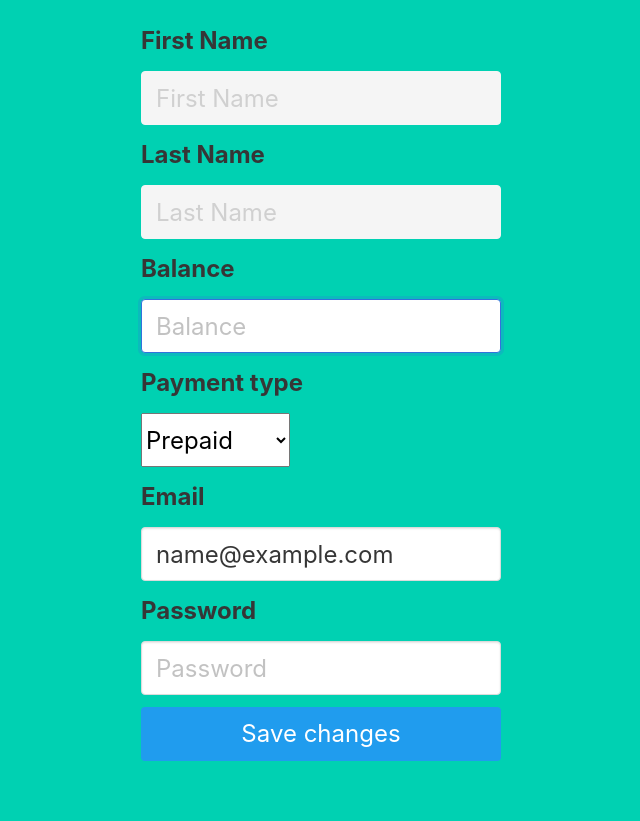
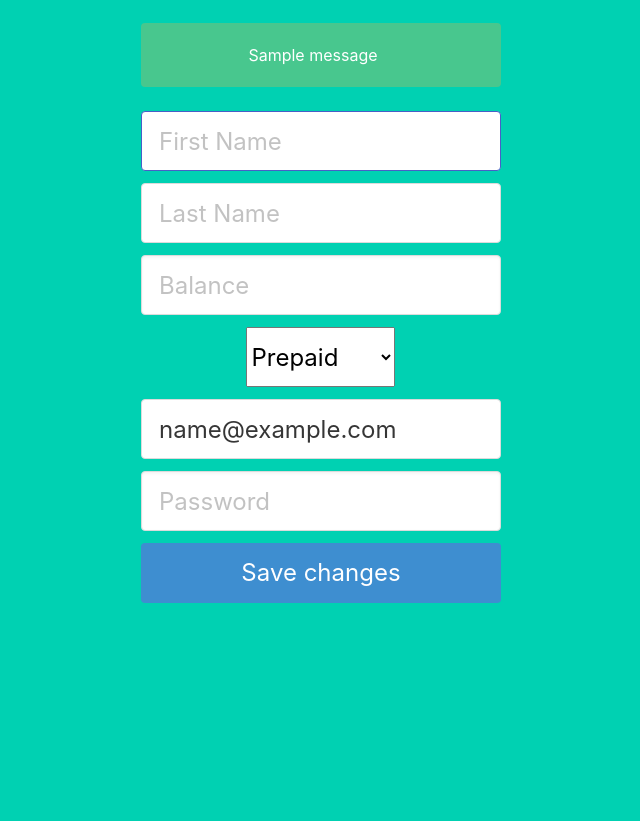
Before and after one commit to BTH-Scooter-Project/esc, a Flask app: page /profile in a window 1280 px wide. Shown: the part 149-970 px from the top of the page, without its empty margins (319-959 px from the left). After the commit the page ends 752 px from the top, so only its background shows below. Run offline with Flask 2, Linux system fonts and the light colour scheme; the visitor is signed in with stand-in values (Sample User, id 1); one stand-in notice (Sample message) is shown; some libraries are stand-ins or nearby versions.

Commit message:
Update profile finished, fixed error with existing login

```diff
--- a/cust_iface/app/main.py
+++ b/cust_iface/app/main.py
@@ -1,7 +1,8 @@
 # main.py
 
-from flask import Blueprint, render_template
+from flask import Blueprint, render_template, request, url_for, redirect, flash
 from flask_login import login_required, current_user
+from markupsafe import escape
 
 main = Blueprint('main', __name__)
 
@@ -27,31 +28,28 @@
     return render_template('profile.html')
 
 
-@main.route('/profile')
+@main.route('/profile', methods=['POST'])
 @login_required
 def login_post():
-    """/profile route (PUT).
+    """/profile route (POST).
 
     Returns:
         [type]: [description]
     """
 
     response = current_user.update(
+        email=escape(request.form.get('email')),
         balance=escape(request.form.get('balance')),
         payment=escape(request.form.get('payment')),
         password=escape(request.form.get('password'))
         )
 
-    # check if customer actually exists
+    print(response)
+
+    flash(response['message'])
     if response['status_code'] != 200:
-        flash(response['message'])
         flash(response['detail'])
-        return redirect(url_for('main.profile'))
-
-    print(response)
-    # if the above check passes, then we know the customer has the right credentials
     return redirect(url_for('main.profile'))
-
 
 
 @main.route('/travels')
--- a/cust_iface/app/models.py
+++ b/cust_iface/app/models.py
@@ -24,10 +24,11 @@
         self.token = token
         self.email = email
         self.get_customer_info()
-        self.setCustomer(self)
+        self.set_customer(self)
 
     @classmethod
-    def setCustomer(cls, self):
+    def set_customer(cls, self):
+        """Add customer to the class."""
         cls.customers.append(self)
         print('cls.customers.id: ' + cls.customers[0].get_id())
 
@@ -86,6 +87,8 @@
 
         error_obj = req.json()['errors']
         error_obj['status_code'] = req.status_code
+        if not hasattr(error_obj, 'message'):
+            error_obj['message'] = error_obj['title']
         print("login error")
         pprint(error_obj)
 
@@ -180,7 +183,7 @@
         error_obj['status_code'] = req.status_code
         return error_obj
 
-    def update(self, payment, balance, password):
+    def update(self, email, balance, payment, password):
         """Update customer.
 
         Args:
@@ -193,7 +196,7 @@
         config = Customer.get_config(Customer.CONFIG_FILE)
         update_url = config['BASE_URL'] + '/v1/auth/customer?apiKey=' + config['API_KEY']
         body_obj = dict(
-            email= email,
+            email=email,
             password=password,
             balance=balance,
             payment=payment,
--- a/cust_iface/app/templates/base.html
+++ b/cust_iface/app/templates/base.html
@@ -8,7 +8,8 @@
     <meta http-equiv="X-UA-Compatible" content="IE=edge">
     <meta name="viewport" content="width=device-width, initial-scale=1">
     <title>Flask Auth Example</title>
-    <link rel="stylesheet" href="https://cdnjs.cloudflare.com/ajax/libs/bulma/0.7.2/css/bulma.min.css" />
+    <link rel="stylesheet" href="https://cdnjs.cloudflare.com/ajax/libs/bulma/0.9.3/css/bulma.min.css" />
+    <script src="https://kit.fontawesome.com/c191ff8587.js" crossorigin="anonymous"></script>
 </head>
 
 <body>
--- a/cust_iface/app/templates/profile.html
+++ b/cust_iface/app/templates/profile.html
@@ -14,35 +14,44 @@
         Welcome, {{ current_user.firstname}} {{ current_user.lastname }}!
     </h1>
 
-  <form method="POST" action="/save-profile">
+    {% with messages = get_flashed_messages() %}
+    {% if messages %}
+        {% if messages[1] %}
+        <div class="notification is-danger">
+        {% else -%}
+        <div class="notification is-success">
+        {% endif %}
+            {{ messages[0] }}
+            <br/>
+            {{ messages[1] }}
+        </div>
+    {% endif %}
+    {% endwith %}
+    <form method="POST" action="/profile">
 
         <div class="field">
-        <div class="control">
-            <label class="label is-large" for="firstname">First Name</label>
-            <input disabled class="input is-large" type="text" name="firstname" placeholder="First Name"
+            <div class="control has-icons-right">
+                <input readonly class="input is-large" type="text" name="firstname" placeholder="First Name"
                     autofocus="" value="{{ current_user.firstname }}">
             </div>
         </div>
 
         <div class="field">
-        <div class="control">
-            <label class="label is-large" for="lastname">Last Name</label>
-            <input disabled class="input is-large" type="text" name="lastname" placeholder="Last Name"
+            <div class="control has-icons-right">
+                <input readonly class="input is-large" type="text" name="lastname" placeholder="Last Name"
                     autofocus="" value="{{ current_user.lastname }}">
             </div>
         </div>
 
         <div class="field">
-        <div class="control">
-            <label class="label is-large" for="balance">Balance</label>
+            <div class="control has-icons-right">
                 <input class="input is-large" type="text" name="balance" placeholder="Balance"
                     autofocus="" value="{{ current_user.balance }}">
             </div>
         </div>
 
         <div class="field">
-        <div class="control">
-            <label class="label is-large" for="balance">Payment type</label>
+            <div class="control has-icons-right">
                 <select class="select is-large" name="payment" id="payment">
                     <option class="option is-large" value="prepaid" {{ prepaid }}>Prepaid</option>
                     <option class="option is-large" value="card" {{ card }}>Credit card</option>
@@ -51,21 +60,22 @@
         </div>
 
         <div class="field">
-        <div class="control">
-            <label class="label is-large" for="email">Email</label>
-            <input class="input is-large" type="email" name="email" placeholder="Email"
+            <div class="control has-icons-right">
+                <input readonly class="input is-large" type="email" name="email" placeholder="Email"
                     autofocus="" value="{{ current_user.email }}">
             </div>
         </div>
 
         <div class="field">
-        <div class="control">
-            <label class="label is-large" for="password">Password</label>
+            <div class="control has-icons-right">
                 <input class="input is-large" type="password" name="password" placeholder="Password">
             </div>
         </div>
 
+        <div class="field">
             <button class="button is-block is-info is-large is-fullwidth">Save changes</button>
+        </div>
+
     </form>
 </div>
 {% endblock %}
```
Also changed, not shown: cust_iface/app/templates/login.html (+17 -9 lines), cust_iface/app/templates/signup.html (+22 -4 lines). Lines whose indentation alone changed are shown as unchanged.
